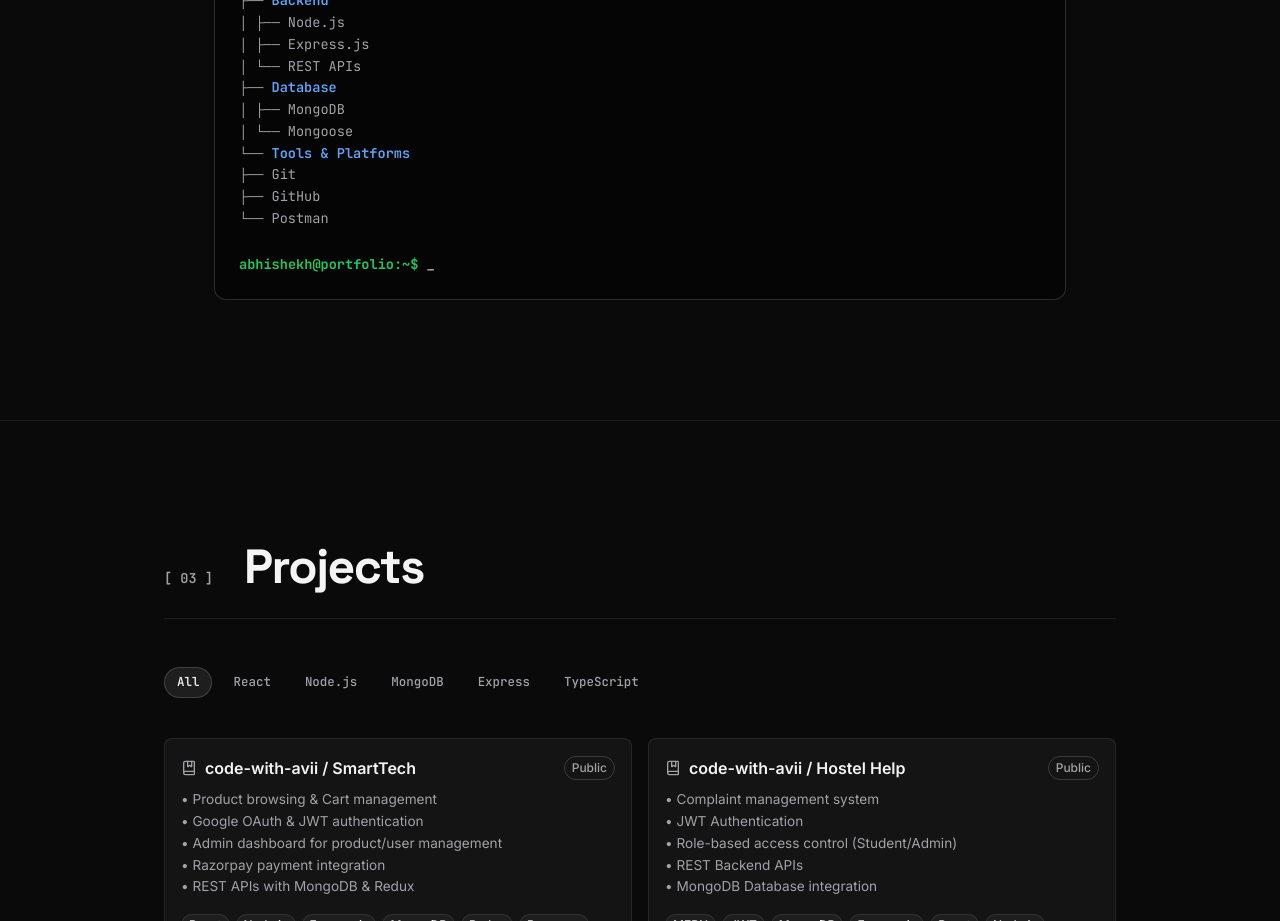
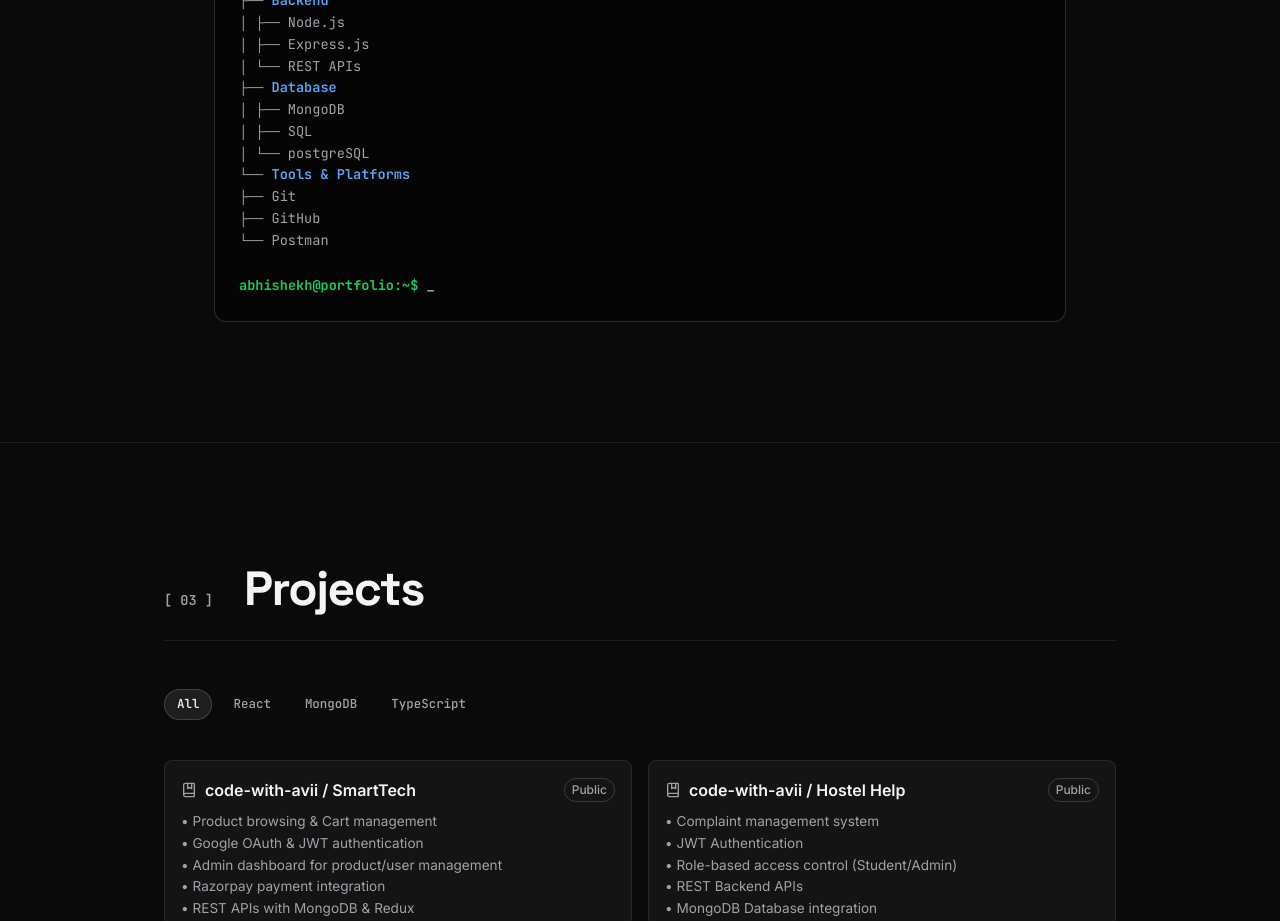
Before and after one commit to code-with-avii/Portfolio, a React (Vite) app in the folder client/: page / in a window 1280 px wide. Shown: the part 2180-3101 px from the top of the page. Built offline with nearby package versions, Linux system fonts and the light colour scheme; no server answers; a web font is replaced by a local one.

Commit message:
projects

```diff
--- a/client/src/components/Projects.jsx
+++ b/client/src/components/Projects.jsx
@@ -53,9 +53,7 @@ const FALLBACK = [
 const ALL_TAGS = [
   "All",
   "React",
-  "Node.js",
   "MongoDB",
-  "Express",
   "TypeScript",
 ];
 
--- a/client/src/components/Skills.jsx
+++ b/client/src/components/Skills.jsx
@@ -16,7 +16,7 @@ const CATEGORIES = [
   },
   {
     label: "Database",
-    skills: ["MongoDB", "Mongoose"],
+    skills: ["MongoDB", "SQL", "postgreSQL",],
   },
   {
     label: "Tools & Platforms",
```
